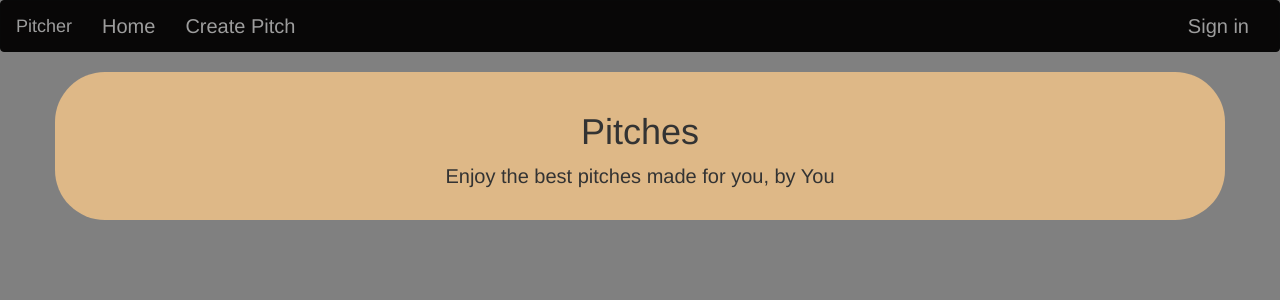
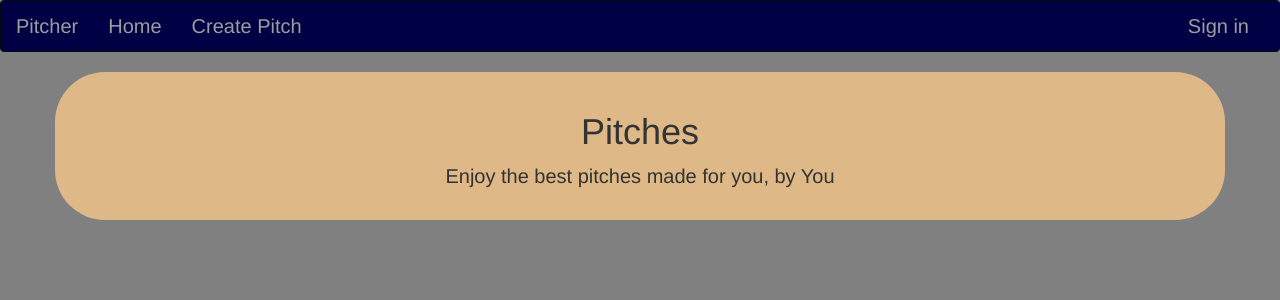
Before and after one commit to JosephatNgugi/Pitcher.io, a Flask app: page / in a window 1280 px wide. Shown: the top 300 px of the page. Run offline with Flask 2, Linux system fonts and the light colour scheme; data that the repository does not hold is empty; some libraries are stand-ins or nearby versions.

Commit message:
Heroku deployement

```diff
--- a/app/static/css/styles.css
+++ b/app/static/css/styles.css
@@ -1,7 +1,7 @@
 .navbar{
-    background-color: #080707;
+    background-color: #000144;
 }
-.nav{
+.navbar a{
     color: #FFFFFF;
     font-size: 2rem;
 }
@@ -9,7 +9,7 @@ body{
     background-color: #808080;
 }
 .header{
-    background-color: burlywood;
+    background-color: #DEB887;
     border-radius: 5rem;
     padding: 2rem;
 }
--- a/manage.py
+++ b/manage.py
@@ -3,7 +3,7 @@ from app import create_app,db
 from flask_migrate import Migrate, MigrateCommand
 from app.models import Comment, Pitch, User, Vote
 
-app = create_app('production')
+app = create_app('development')
 
 manager = Manager(app)
 
--- a/requirements.txt
+++ b/requirements.txt
@@ -11,7 +11,7 @@ Flask-Mail==0.9.1
 Flask-Migrate==2.6.0
 Flask-Script==2.0.6
 Flask-SQLAlchemy==2.5.1
-Flask-Uploads==0.2.1
+Flask-Reuploaded==0.2.1
 Flask-WTF==1.0.1
 greenlet==1.1.2
 gunicorn==20.1.0
```
